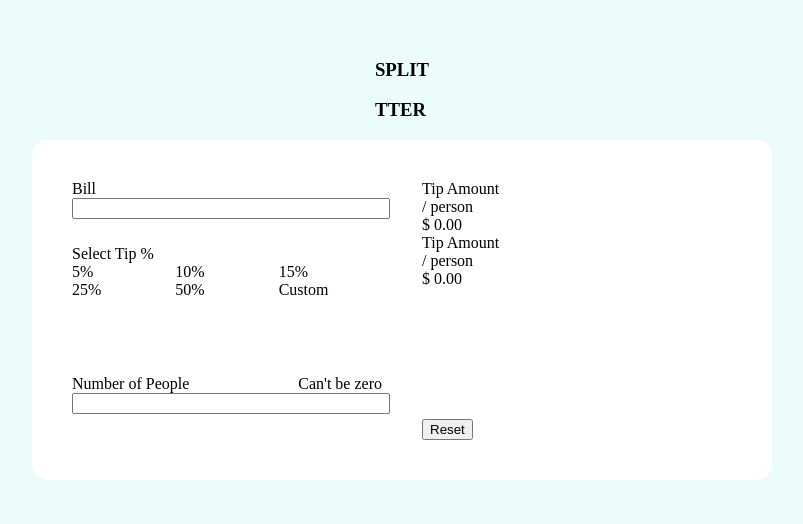
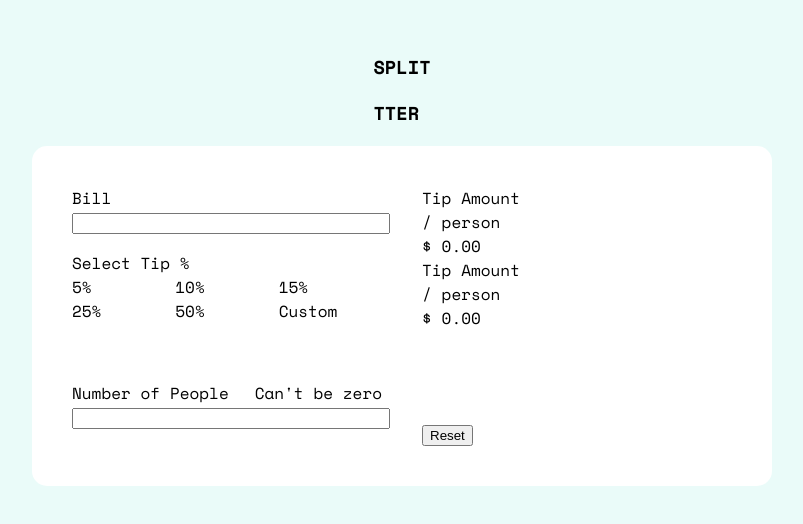
Before and after one commit to mchtugr/tip-calculator, a Vue app: page / in a window 1280 px wide. Shown: the part 140-664 px from the top of the page, without its empty margins (238-1041 px from the left). Built offline with nearby package versions, Linux system fonts and the light colour scheme.

Commit message:
add: space mono font family

```diff
--- a/public/index.html
+++ b/public/index.html
@@ -1,15 +1,25 @@
 <!DOCTYPE html>
 <html lang="">
   <head>
-    <meta charset="utf-8">
-    <meta http-equiv="X-UA-Compatible" content="IE=edge">
-    <meta name="viewport" content="width=device-width,initial-scale=1.0">
-    <link rel="icon" href="<%= BASE_URL %>favicon.ico">
+    <meta charset="utf-8" />
+    <meta http-equiv="X-UA-Compatible" content="IE=edge" />
+    <meta name="viewport" content="width=device-width,initial-scale=1.0" />
+    <link rel="icon" href="<%= BASE_URL %>favicon.ico" />
+    <link rel="preconnect" href="https://fonts.googleapis.com" />
+    <link rel="preconnect" href="https://fonts.gstatic.com" crossorigin />
+    <link
+      href="https://fonts.googleapis.com/css2?family=Space+Mono:wght@400;500;700&display=swap"
+      rel="stylesheet"
+    />
     <title><%= htmlWebpackPlugin.options.title %></title>
   </head>
   <body>
     <noscript>
-      <strong>We're sorry but <%= htmlWebpackPlugin.options.title %> doesn't work properly without JavaScript enabled. Please enable it to continue.</strong>
+      <strong
+        >We're sorry but <%= htmlWebpackPlugin.options.title %> doesn't work
+        properly without JavaScript enabled. Please enable it to
+        continue.</strong
+      >
     </noscript>
     <div id="app"></div>
     <!-- built files will be auto injected -->
--- a/src/assets/css/main.css
+++ b/src/assets/css/main.css
@@ -1,4 +1,6 @@
 body {
   background-color: hsl(172, 67%, 95%);
   margin: 0;
+  box-sizing: border-box;
+  font-family: 'Space Mono', monospace;
 }
```
